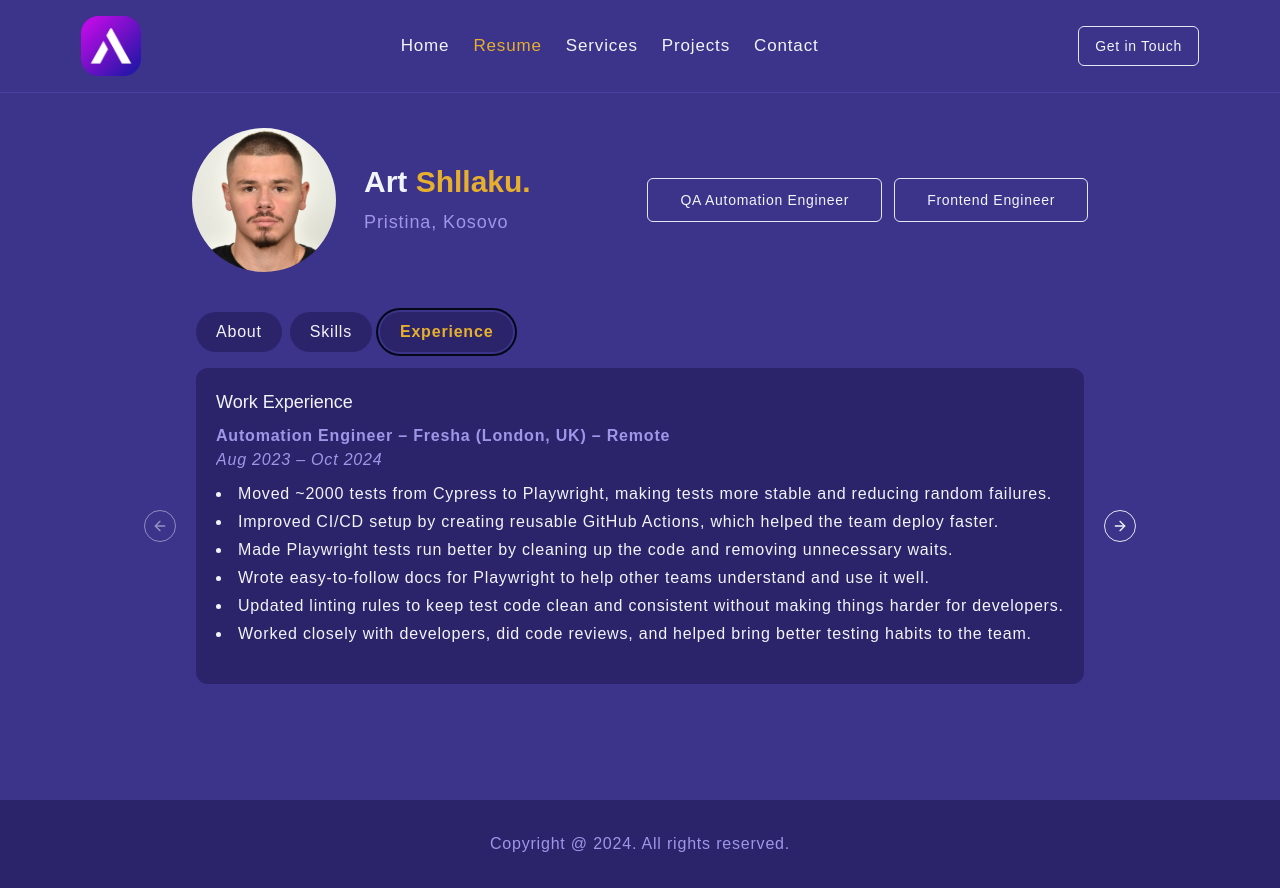
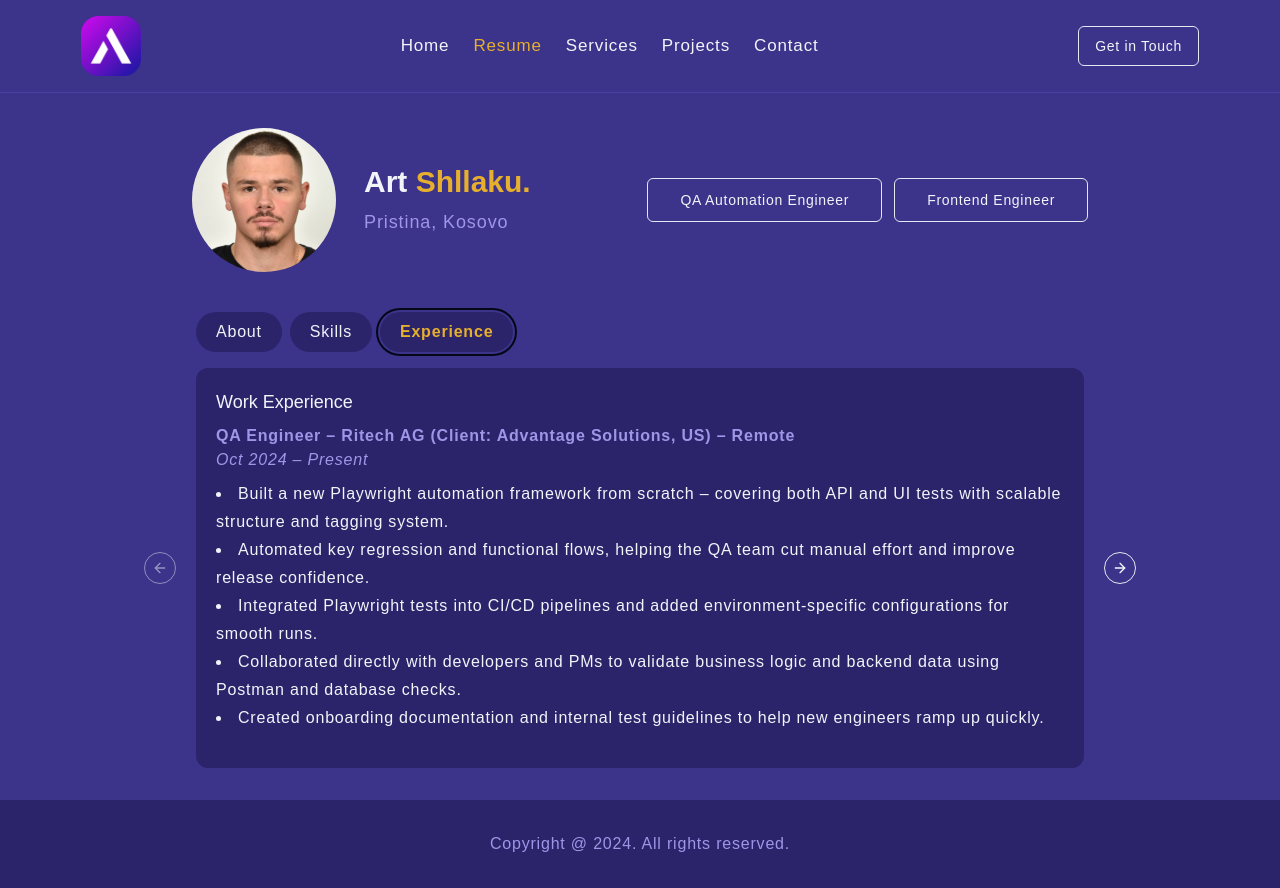
Before and after one commit to artshllk/portfolio, a Next.js app: page /resume in a window 1280 px wide. Both pictures are taken after a click on the tab "Experience". Built offline with nearby package versions, Linux system fonts and the light colour scheme; a web font is replaced by a local one.

Commit message:
add Ritech AG (Advantage Solutions) QA Engineer experience to portfolio experience section

```diff
--- a/src/components/ExperienceSection.jsx
+++ b/src/components/ExperienceSection.jsx
@@ -12,34 +12,62 @@ const ExperienceSection = () => {
         <CarouselItem>
           <h6>Work Experience</h6>
           <p className="text-accent-foreground mt-2">
+            <strong>QA Engineer – Ritech AG (Client: Advantage Solutions, US) – Remote</strong>
+            <br />
+            <em>Oct 2024 – Present</em>
+          </p>
+          <ul className="list-disc list-inside mt-2">
+            <li>
+              Built a new Playwright automation framework from scratch – covering both API and UI tests with
+              scalable structure and tagging system.
+            </li>
+            <li>
+              Automated key regression and functional flows, helping the QA team cut manual effort and
+              improve release confidence.
+            </li>
+            <li>
+              Integrated Playwright tests into CI/CD pipelines and added environment-specific configurations
+              for smooth runs.
+            </li>
+            <li>
+              Collaborated directly with developers and PMs to validate business logic and backend data
+              using Postman and database checks.
+            </li>
+            <li>
+              Created onboarding documentation and internal test guidelines to help new engineers ramp up
+              quickly.
+            </li>
+          </ul>
+        </CarouselItem>
+
+        <CarouselItem>
+          <h6>Work Experience</h6>
+          <p className="text-accent-foreground mt-2">
             <strong>Automation Engineer – Fresha (London, UK) – Remote</strong>
             <br />
             <em>Aug 2023 – Oct 2024</em>
           </p>
           <ul className="list-disc list-inside mt-2">
             <li>
-              Moved ~2000 tests from Cypress to Playwright, making tests more
-              stable and reducing random failures.
+              Moved ~2000 tests from Cypress to Playwright, making tests more stable and reducing random
+              failures.
             </li>
             <li>
-              Improved CI/CD setup by creating reusable GitHub Actions, which
-              helped the team deploy faster.
+              Improved CI/CD setup by creating reusable GitHub Actions, which helped the team deploy faster.
             </li>
             <li>
-              Made Playwright tests run better by cleaning up the code and
-              removing unnecessary waits.
+              Made Playwright tests run better by cleaning up the code and removing unnecessary waits.
             </li>
             <li>
-              Wrote easy-to-follow docs for Playwright to help other teams
-              understand and use it well.
+              Wrote easy-to-follow docs for Playwright to help other teams understand and use it well.
             </li>
             <li>
-              Updated linting rules to keep test code clean and consistent
-              without making things harder for developers.
+              Updated linting rules to keep test code clean and consistent without making things harder for
+              developers.
             </li>
             <li>
-              Worked closely with developers, did code reviews, and helped bring
-              better testing habits to the team.
+              Worked closely with developers, did code reviews, and helped bring better testing habits to the
+              team.
             </li>
           </ul>
         </CarouselItem>
@@ -48,32 +76,27 @@ const ExperienceSection = () => {
           <h6>Work Experience</h6>
           <p className="text-accent-foreground mt-4">
             <strong>
-              Front-End Engineer & Cypress Lead – Pabau Clinic Software (London,
-              UK) – Remote
+              Front-End Engineer & Cypress Lead – Pabau Clinic Software (London, UK) – Remote
             </strong>
             <br />
             <em>Apr 2022 – Jul 2023</em>
           </p>
           <ul className="list-disc list-inside mt-2">
             <li>
-              Built reusable components and fixed important bugs while working
-              as a React developer.
+              Built reusable components and fixed important bugs while working as a React developer.
             </li>
             <li>
-              Promoted to Cypress Lead, managed a team of 3, and handled all
-              end-to-end testing.
+              Promoted to Cypress Lead, managed a team of 3, and handled all end-to-end testing.
             </li>
             <li>
-              Created and maintained reliable test suites with good test
-              coverage.
+              Created and maintained reliable test suites with good test coverage.
             </li>
             <li>
-              Disconnected Cypress from the database by using mock data, which
-              made tests faster and more stable.
+              Disconnected Cypress from the database by using mock data, which made tests faster and more
+              stable.
             </li>
             <li>
-              Improved the whole testing setup by mocking only what was needed,
-              making the process quicker.
+              Improved the whole testing setup by mocking only what was needed, making the process quicker.
             </li>
           </ul>
         </CarouselItem>
@@ -82,24 +105,20 @@ const ExperienceSection = () => {
           <h6>Work Experience</h6>
           <p className="text-accent-foreground mt-4">
             <strong>
-              Junior Front-End Developer – KosovoOutSource LLC (Pristina,
-              Kosovo)
+              Junior Front-End Developer – KosovoOutSource LLC (Pristina, Kosovo)
             </strong>
             <br />
             <em>Sep 2021 – Mar 2022</em>
           </p>
           <ul className="list-disc list-inside mt-2">
             <li>
-              Started learning React by building small projects and getting
-              hands-on experience.
+              Started learning React by building small projects and getting hands-on experience.
             </li>
             <li>
-              Turned Figma designs into working UI components, focusing on looks
-              and functionality.
+              Turned Figma designs into working UI components, focusing on looks and functionality.
             </li>
             <li>
-              Worked on simple tasks to support the team and improve my skills
-              in front-end development.
+              Worked on simple tasks to support the team and improve my skills in front-end development.
             </li>
           </ul>
         </CarouselItem>
```
